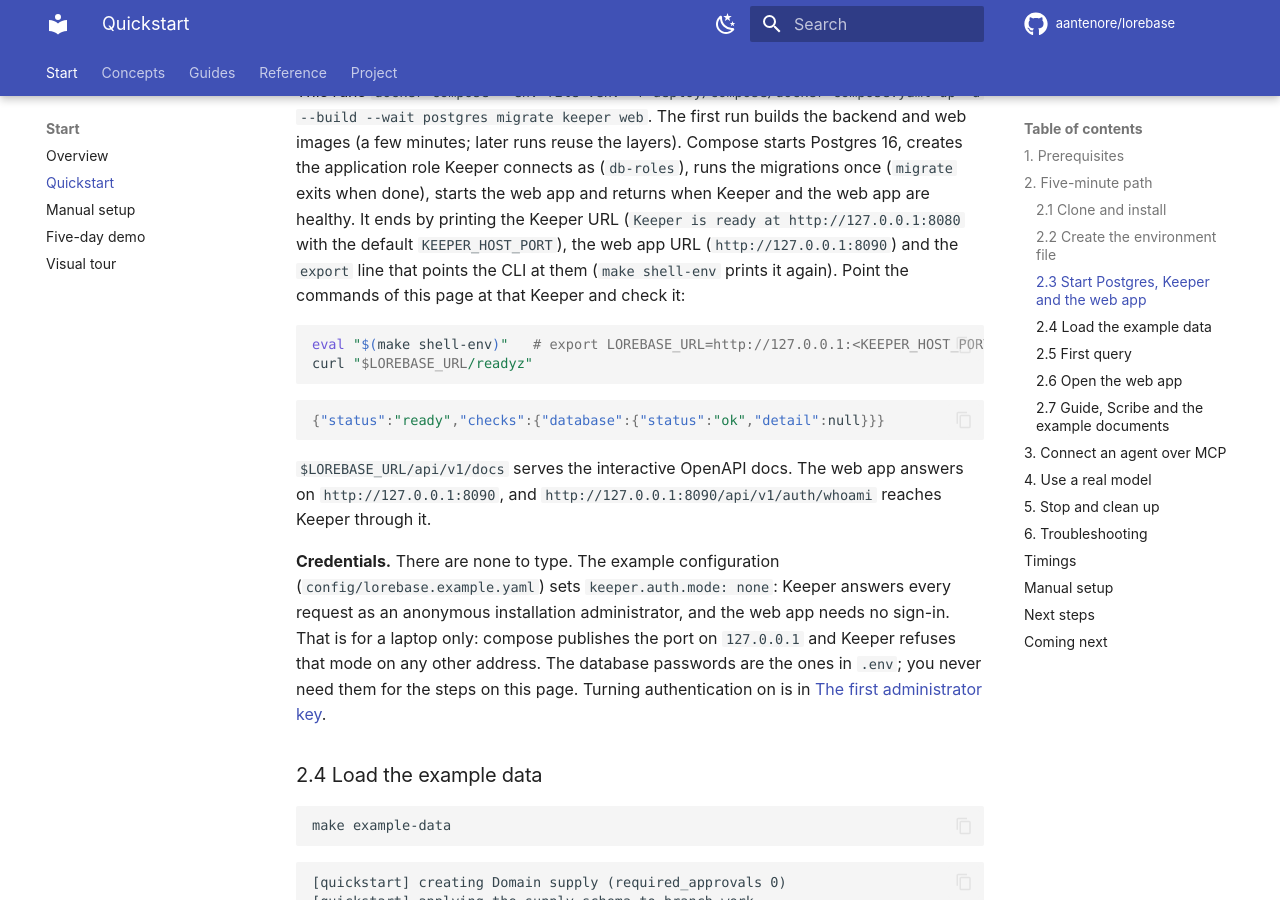
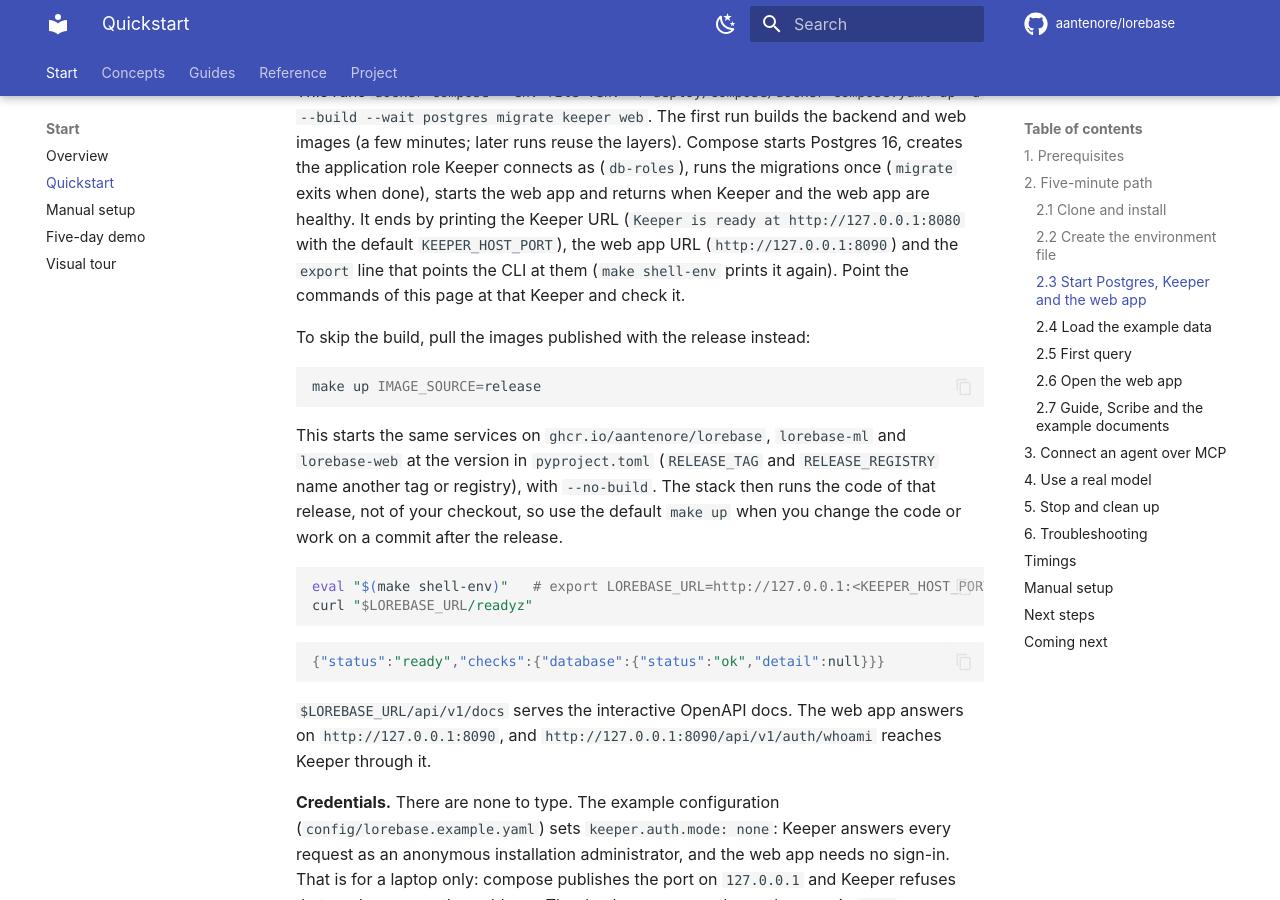
Before and after one commit to aantenore/lorebase, an MkDocs documentation site: the page built from docs/quickstart.md, in a window 1280 px wide and 900 px high, scrolled down 3010 px. Built offline with MkDocs 1.6.1 and Material for MkDocs 9.7.7, drawn with Linux system fonts in a browser that asks for light colours; comment, search, counter and statistics services are not loaded.

Commit message:
feat(deploy): start the stack from the published release images

````diff
--- a/docs/quickstart.md
+++ b/docs/quickstart.md
@@ -92,7 +92,18 @@ as (`db-roles`), runs the migrations once (`migrate` exits when done), starts th
 and the web app are healthy. It ends by printing the Keeper URL (`Keeper is ready at http://127.0.0.1:8080` with the
 default `KEEPER_HOST_PORT`), the web app URL (`http://127.0.0.1:8090`) and the `export` line that
 points the CLI at them (`make shell-env` prints it again). Point the commands of this page at that
-Keeper and check it:
+Keeper and check it.
+
+To skip the build, pull the images published with the release instead:
+
+```bash
+make up IMAGE_SOURCE=release
+```
+
+This starts the same services on `ghcr.io/aantenore/lorebase`, `lorebase-ml` and `lorebase-web` at the
+version in `pyproject.toml` (`RELEASE_TAG` and `RELEASE_REGISTRY` name another tag or registry), with
+`--no-build`. The stack then runs the code of that release, not of your checkout, so use the default
+`make up` when you change the code or work on a commit after the release.
 
 ```bash
 eval "$(make shell-env)"   # export LOREBASE_URL=http://127.0.0.1:<KEEPER_HOST_PORT> LOREBASE_DOMAIN=supply, the line `make up` printed
````
Also changed, not shown: README.md (+1 -1 lines), 3 other files.
